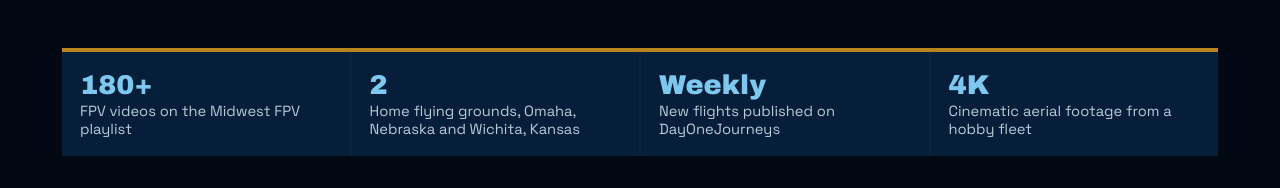
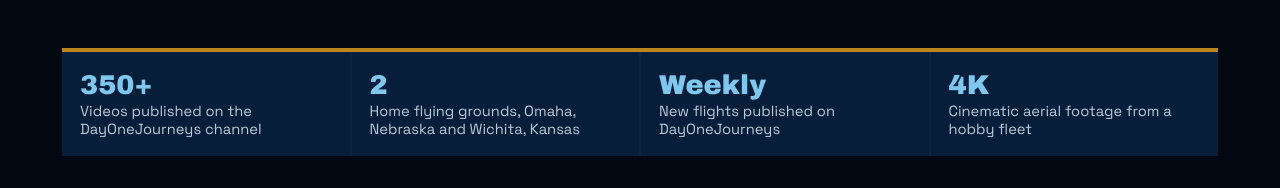
Before and after one commit to brockbrownorg/fpv, a plain HTML site: page index.html in a window 1280 px wide. Shown: the part 707-895 px from the top of the page. Drawn offline with Linux system fonts and the light colour scheme.

Commit message:
Correct video count stat to 350 plus

```diff
--- a/index.html
+++ b/index.html
@@ -123,7 +123,7 @@
 
   <div class="stats" aria-label="Midwest FPV at a glance">
     <div class="band">
-      <div class="cell"><div class="num">180+</div><div class="lbl">FPV videos on the Midwest FPV playlist</div></div>
+      <div class="cell"><div class="num">350+</div><div class="lbl">Videos published on the DayOneJourneys channel</div></div>
       <div class="cell"><div class="num">2</div><div class="lbl">Home flying grounds, Omaha, Nebraska and Wichita, Kansas</div></div>
       <div class="cell"><div class="num">Weekly</div><div class="lbl">New flights published on DayOneJourneys</div></div>
       <div class="cell"><div class="num">4K</div><div class="lbl">Cinematic aerial footage from a hobby fleet</div></div>
```
